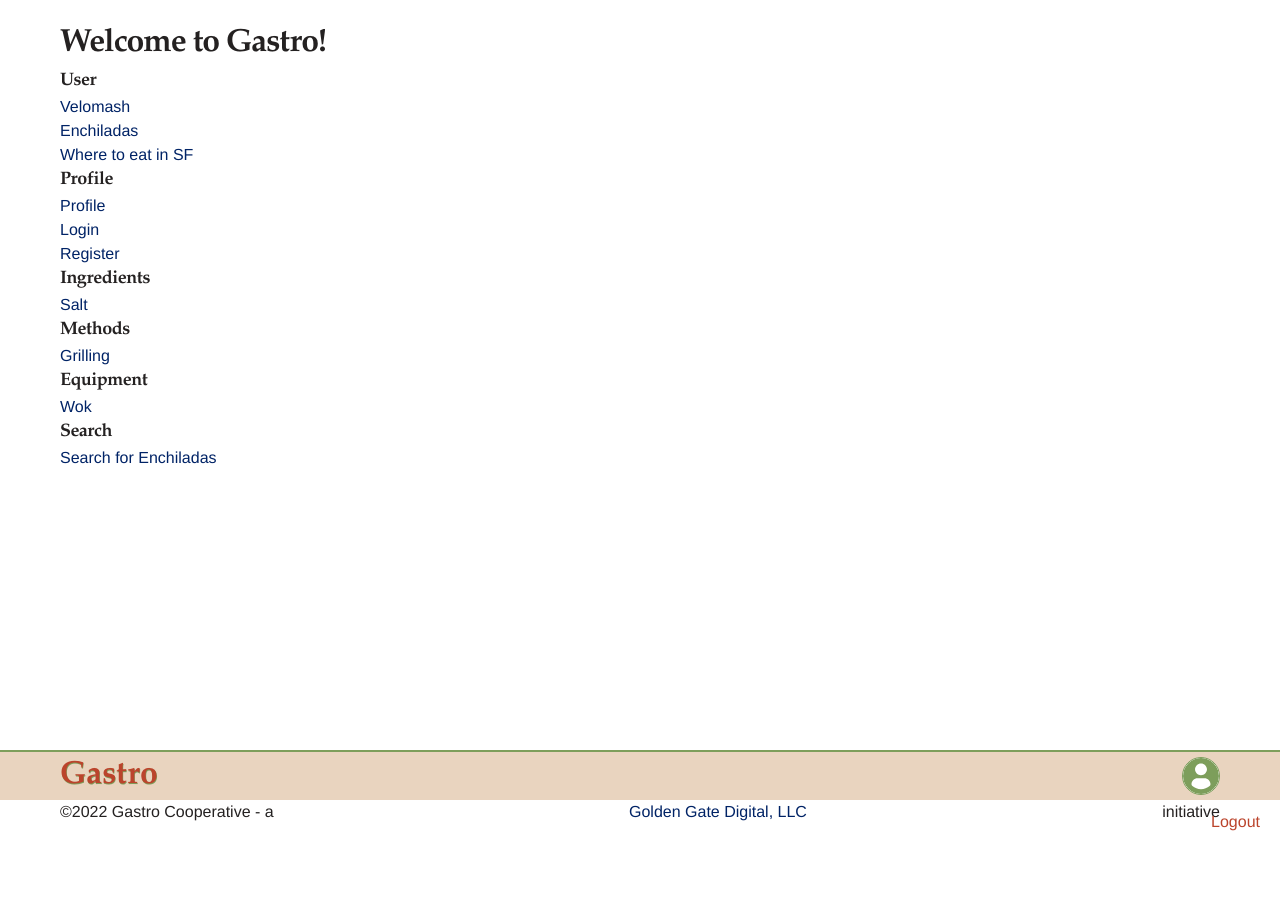
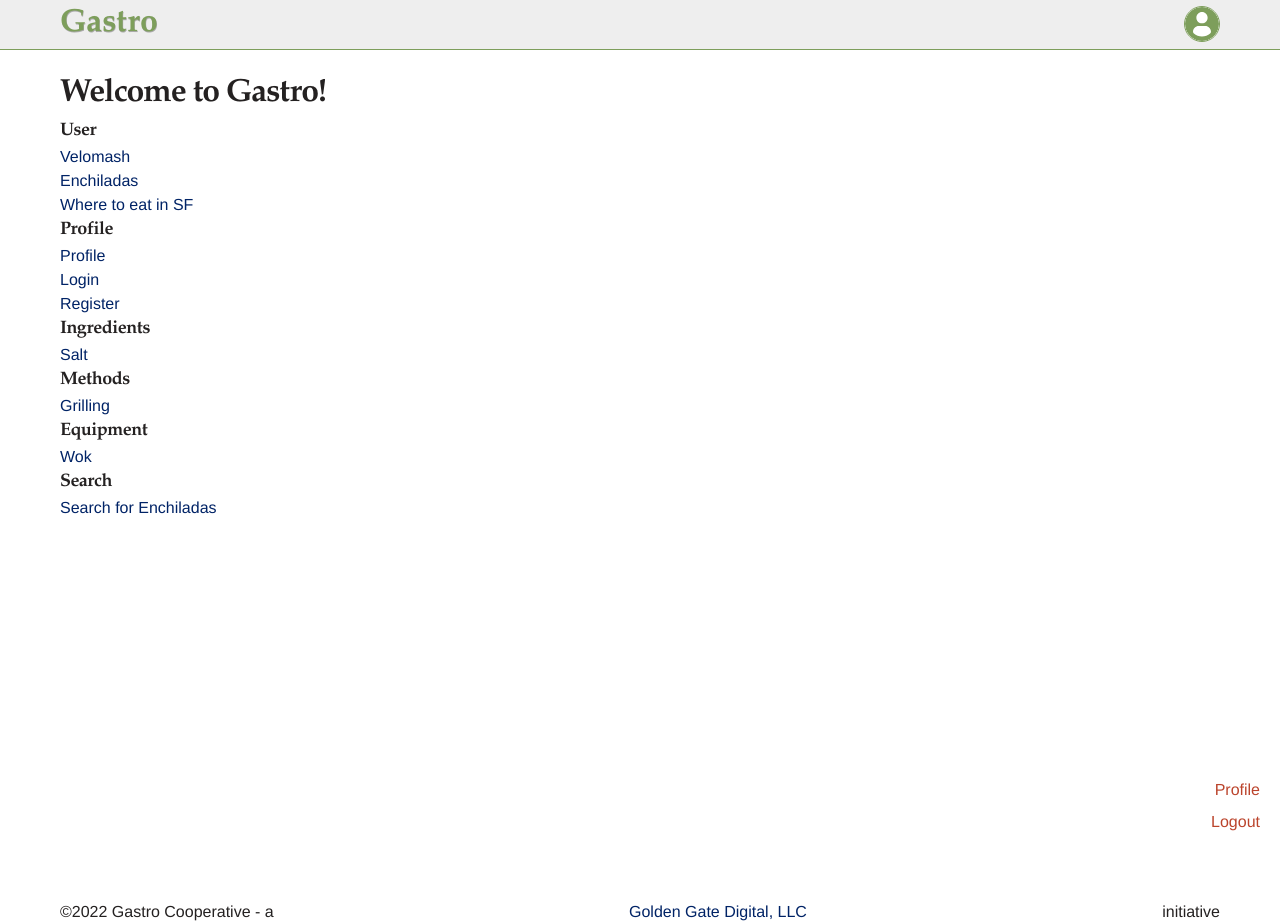
Before and after one commit to gastrowiki/gastro-web, a Next.js app: page / in a window 1280 px wide. Before the commit the page ends 824 px from the top, so only its background shows below. Built offline with nearby package versions, Linux system fonts and the light colour scheme; no server answers.

Commit message:
pull the navbar to the top of the page

```diff
--- a/src/navigation/navigation.module.scss
+++ b/src/navigation/navigation.module.scss
@@ -3,11 +3,11 @@
 .navigation {
   position: fixed;
   left: 0;
-  bottom: 0;
+  top: 0;
   right: 0;
   height: 50px;
-  background-color: $almond;
-  border-top: 2px solid $asparagus;
+  background-color: #eee;
+  border-bottom: 1px solid $asparagus;
   z-index: 9999;
 }
 
@@ -23,10 +23,10 @@
 .logo {
   font-family: Baskerville, Baskerville Old Face, Hoefler Text, Garamond,
     Times New Roman, serif;
-  color: $orange;
+  color: $asparagus;
   font-weight: 600;
   font-size: 32px;
-  text-shadow: 0.5px 0.5px 0 $asparagus;
+  text-shadow: 0.5px 0.5px 0 #aaa;
 }
 
 .profile {
@@ -34,8 +34,8 @@
 }
 
 .avatarBtn {
-  width: 38px;
-  height: 38px;
+  width: 36px;
+  height: 36px;
   border-radius: 50%;
   border: 1px solid $asparagus;
   background-color: white;
--- a/src/styles/layout.module.scss
+++ b/src/styles/layout.module.scss
@@ -1,6 +1,7 @@
 .mainContent {
   max-width: 1200px;
   min-height: 100vh;
-  margin: 0 auto;
+  margin: 50px auto;
+  box-sizing: border-box;
   padding: 20px;
 }
```
